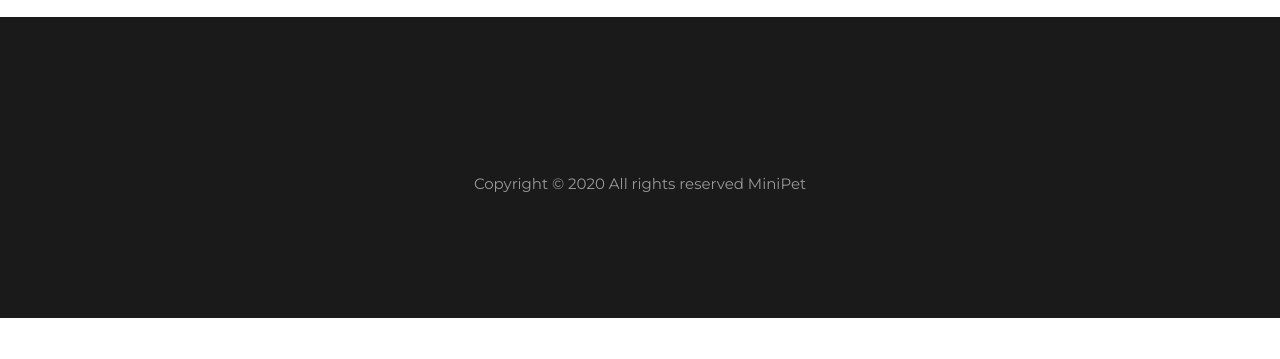
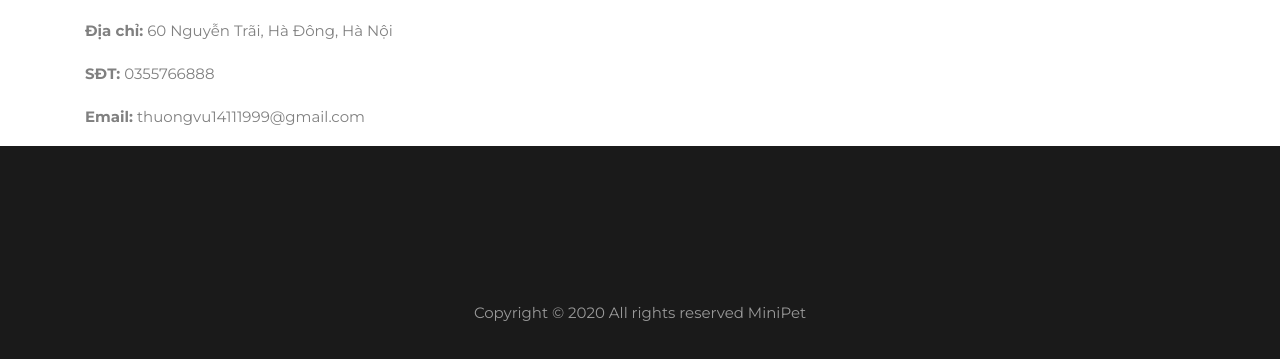
Before and after one commit to minipett/example, a plain HTML site: page contact.html in a window 1280 px wide. Shown: the part 517-876 px from the top of the page. Before the commit the page ends 835 px from the top, so only its background shows below. Drawn offline with Linux system fonts and the light colour scheme; some packages are replaced by stand-ins of ours; no server answers; files whose address does not match are found by name.

Commit message:
asdfasdf

```diff
--- a/contact.html
+++ b/contact.html
@@ -83,6 +83,10 @@
 		<p class="mb-3">
 			<b>Fanpage:</b> <a href="https://www.facebook.com/Mini-pet-107445487774810">MiniPet</a>
 		</p>
+		<p><b>Địa chỉ:</b> 60 Nguyễn Trãi, Hà Đông, Hà Nội</p>
+		<p><b>SĐT:</b> 0355766888</p>
+		<p><b>Email:</b> thuongvu14111999@gmail.com</p>
+
 	</div>
 
 	<footer class="footer">
```
